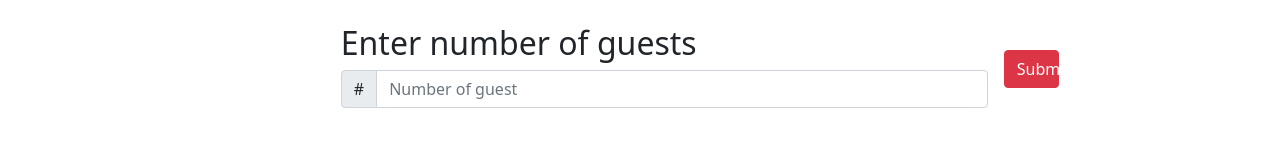
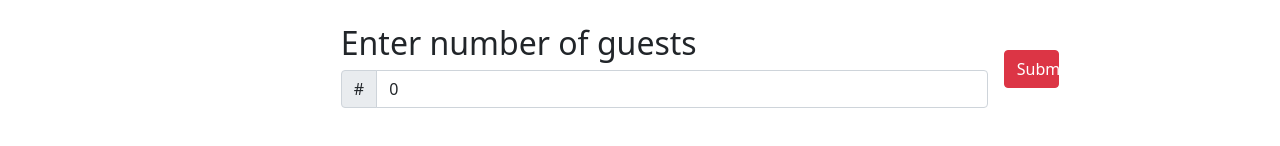
Before and after one commit to Seg-mentation-Fault/web_avalaible_calendar, an Angular app in the folder webServer/: page / in a window 1280 px wide. Shown: the part 196-342 px from the top of the page. Built offline with nearby package versions, Linux system fonts and the light colour scheme.

Commit message:
save number of guest

```diff
--- a/webServer/src/app/app.module.ts
+++ b/webServer/src/app/app.module.ts
@@ -4,6 +4,8 @@ import { BrowserModule } from '@angular/platform-browser';
 import { AppRoutingModule } from './app-routing.module';
 import { AppComponent } from './numberImputCapture/app.component';
 import { NavbarcomponentComponent } from './navbarcomponent/navbarcomponent.component';
+
+import {FormsModule} from '@angular/forms';
 
 @NgModule({
   declarations: [
@@ -12,7 +14,8 @@ import { NavbarcomponentComponent } from './navbarcomponent/navbarcomponent.comp
   ],
   imports: [
     BrowserModule,
-    AppRoutingModule
+    AppRoutingModule,
+    FormsModule
   ],
   providers: [],
   bootstrap: [AppComponent]
--- a/webServer/src/app/numberImputCapture/app.component.html
+++ b/webServer/src/app/numberImputCapture/app.component.html
@@ -5,11 +5,11 @@
     <label class="visually-hidden" for="inlineFormInputGroupUsername">Number of guest</label>
     <div class="input-group col-12" >
       <div class="input-group-text">#</div>
-      <input type="number" class="form-control" id="inlineFormInputGroupUsername" placeholder="Number of guest">
+      <input type="number" class="form-control" id="inlineFormInputGroupUsername" placeholder="NumberGuest" [(ngModel)]="numberGuest" [ngModelOptions]="{standalone: true}">
     </div>
   </div>
 
   <div class="col-12">
-    <button type="submit" class="btn btn-danger">Submit</button>
+    <button type="submit" class="btn btn-danger" (click)="Guardado()">Submit</button>
   </div>
 </form>
--- a/webServer/src/app/numberImputCapture/app.component.ts
+++ b/webServer/src/app/numberImputCapture/app.component.ts
@@ -1,10 +1,18 @@
-import { Component } from '@angular/core';
+import { Component, OnInit } from '@angular/core';
 
 @Component({
   selector: 'app-root',
   templateUrl: './app.component.html',
   styleUrls: ['./app.component.css']
 })
-export class AppComponent {
-  title = 'webServer';
+export class AppComponent implements OnInit {
+  constructor() { }
+
+  ngOnInit(): void {
+  }
+  numberGuest: number = 0;
+
+  Guardado(){
+    alert(this.numberGuest)
+  }
 }
--- a/webServer/src/index.html
+++ b/webServer/src/index.html
@@ -2,7 +2,7 @@
 <html lang="en">
 <head>
   <meta charset="utf-8">
-  <title>WebServer</title>
+  <title>SGF</title>
   <base href="/">
   <meta name="viewport" content="width=device-width, initial-scale=1">
   <link rel="icon" type="image/x-icon" href="./logoBlack.ico">
```
